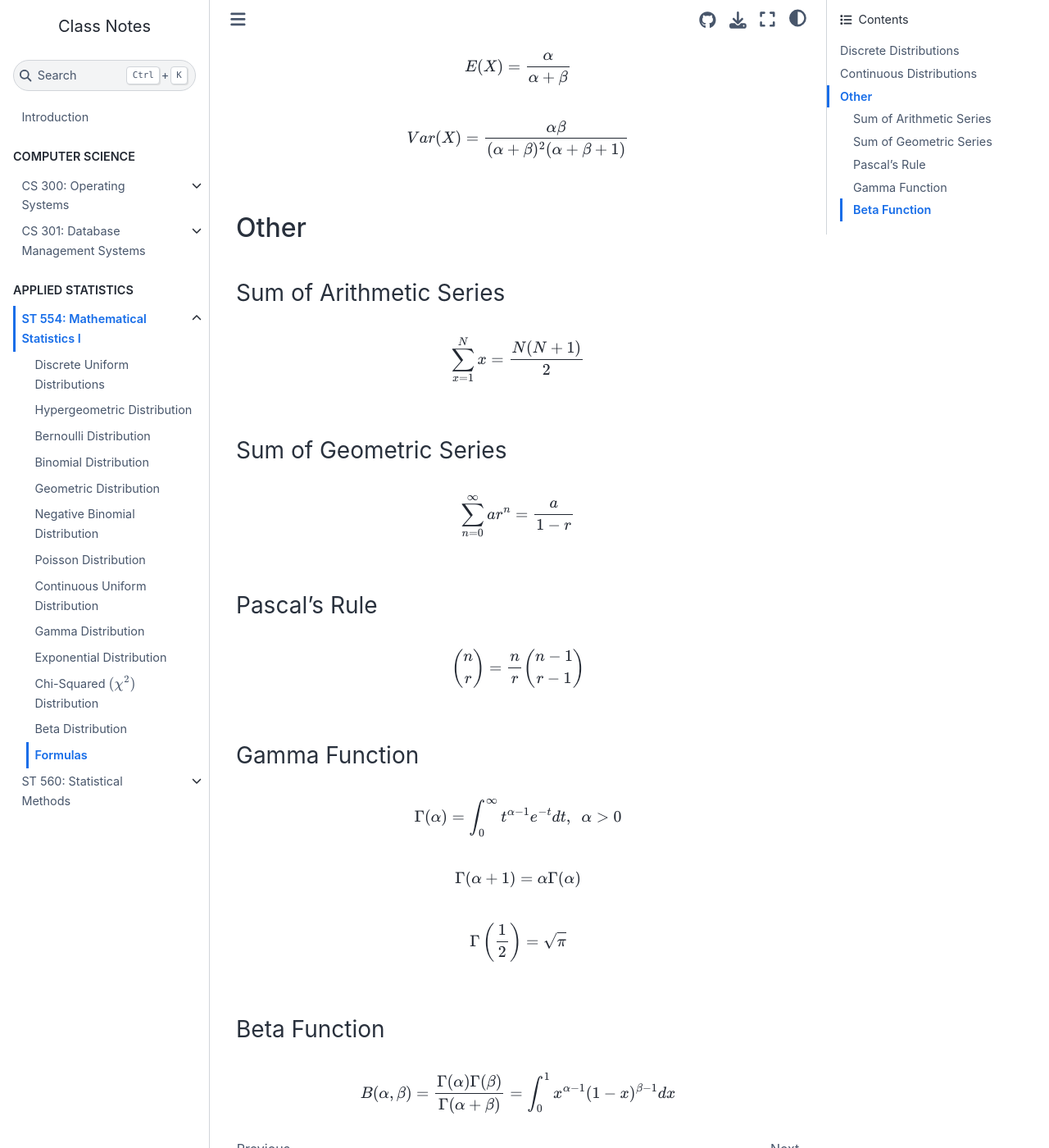
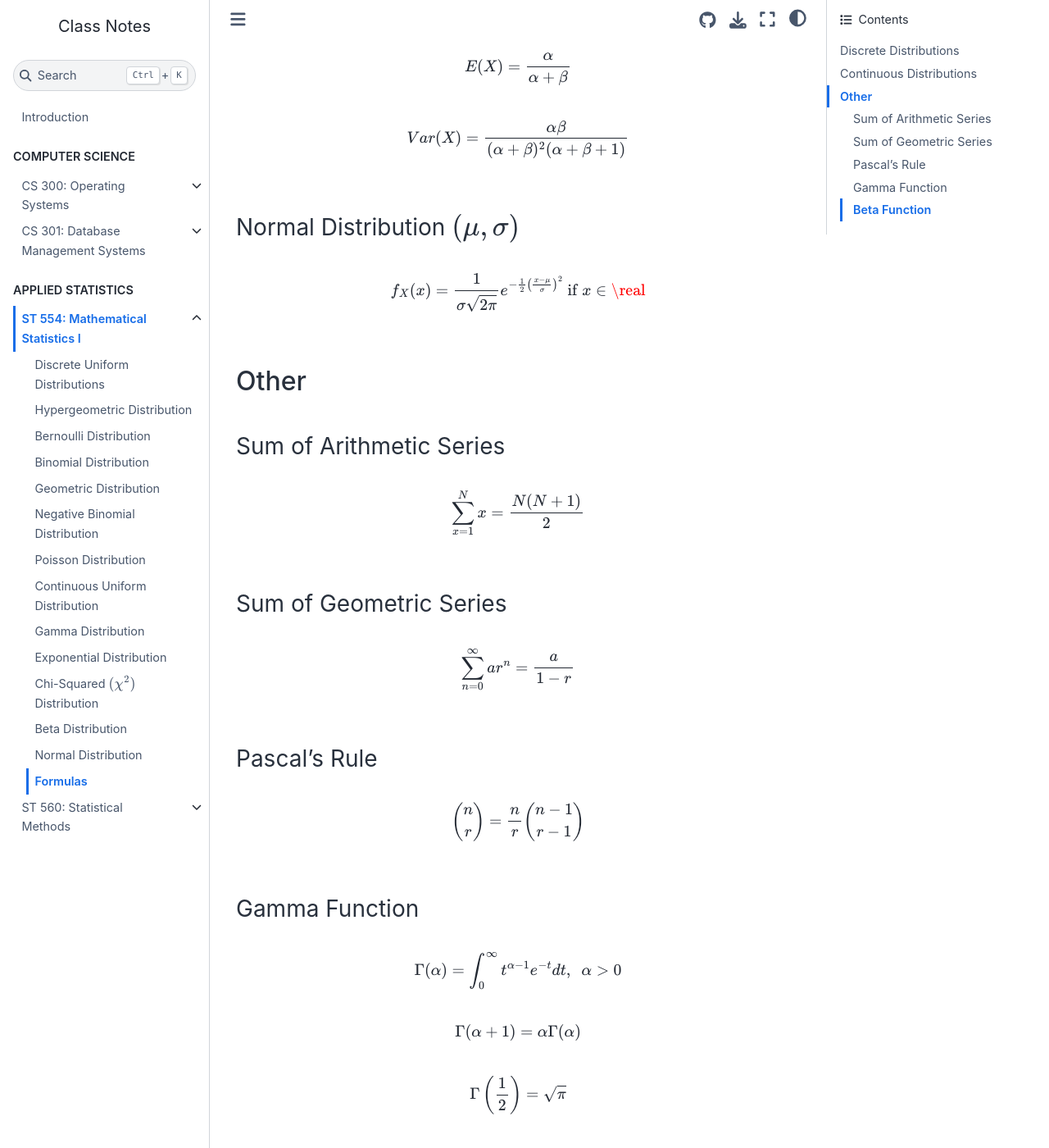
Before and after one commit to MoenMi/notes, a Jupyter Book: the page built from classes/st554/formulas.md, in a window 1280 px wide and 1400 px high, scrolled down 4601 px. Shown: the whole window at 82% size. Built offline with Jupyter Book 1.0.4 settings and Sphinx 7.4.7 and the Sphinx Book theme 1.1.4, drawn with Linux system fonts in a browser that asks for light colours; pages that are not in the unit, such as notebooks, are missing from menus; some of the changed text lies outside the part shown.

Commit message:
Add normal distribution formulas to ST554 class

```diff
--- a/_toc.yml
+++ b/_toc.yml
@@ -35,6 +35,7 @@ parts:
       - file: classes/st554/exponential-distribution
       - file: classes/st554/chi-squared-distribution
       - file: classes/st554/beta-distribution
+      - file: classes/st554/normal-distribution
       - file: classes/st554/formulas
     - file: classes/st560/overview
       sections:
--- a/classes/st554/formulas.md
+++ b/classes/st554/formulas.md
@@ -186,6 +186,9 @@ $$ E(X) = \frac{\alpha}{\alpha + \beta} $$
 
 $$ Var(X) = \frac{\alpha \beta}{(\alpha + \beta)^2 (\alpha + \beta + 1)} $$
 
+### Normal Distribution $(\mu, \sigma)$
+
+$$ f_X(x) = \frac{1}{\sigma\sqrt{2\pi}} e^{-\frac{1}{2} \left(\frac{x-\mu}{\sigma} \right)^2} \text{ if } x \in \real $$
 
 ## Other
 
```
Also changed, not shown: classes/st554/normal-distribution.md (added, +34 -0 lines).
